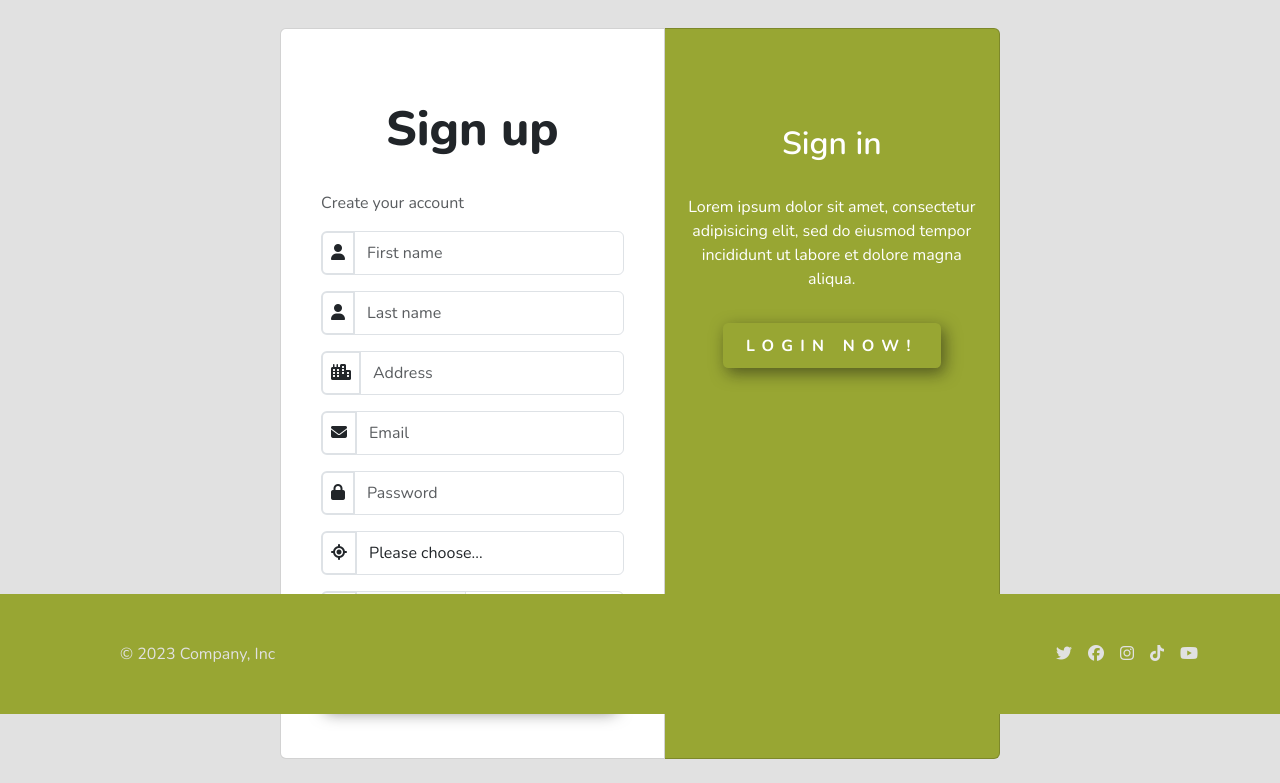
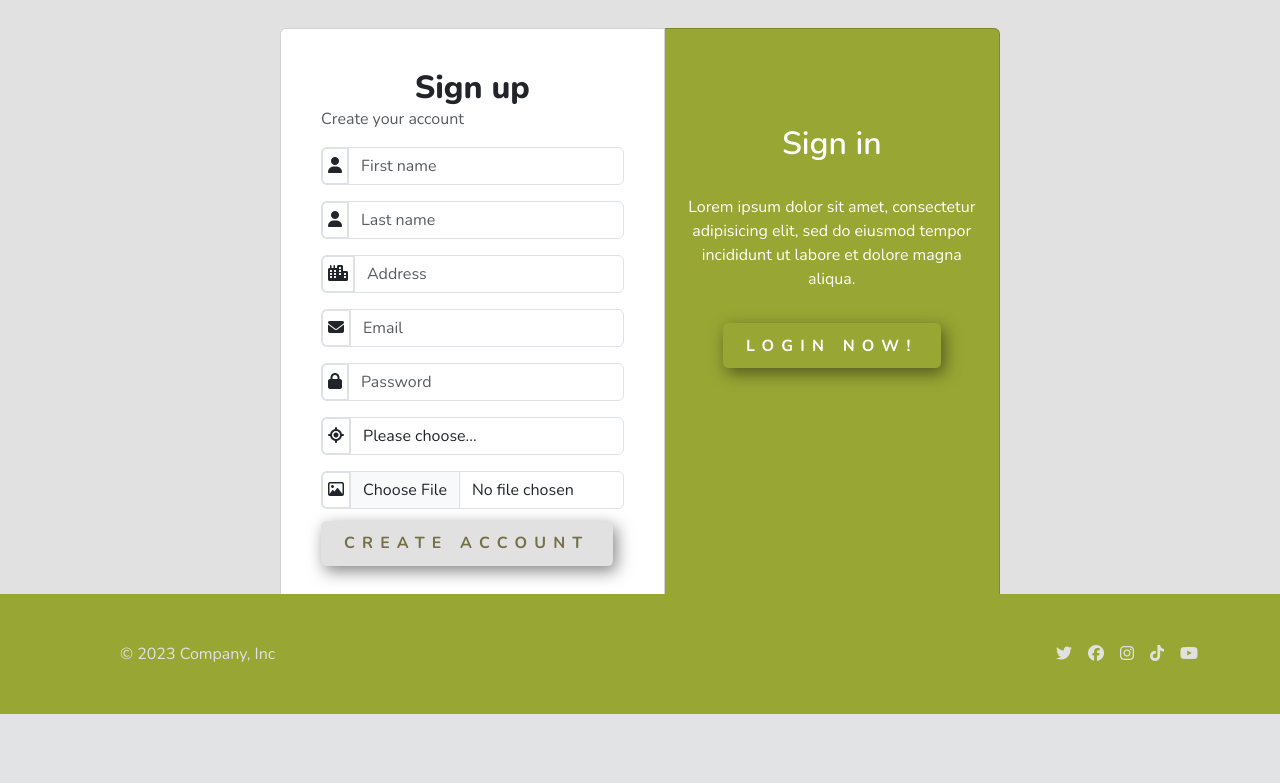
Before and after one commit to AboutSelphy/Fullstack-GR3, a PHP site: page /pages/users/register.php in a window 1280 px wide. Shown: the part 86-869 px from the top of the page. After the commit the page ends 800 px from the top, so only its background shows below. Run offline with PHP 8.4, Linux system fonts and the light colour scheme; data comes from the database, SQL or seed files in the repository; some libraries are stand-ins or nearby versions; some web fonts are replaced.

Commit message:
style update register

```diff
--- a/pages/users/register.php
+++ b/pages/users/register.php
@@ -170,7 +170,7 @@ $db = NULL;
     <div class="container p-4">
         <div class="row justify-content-center mt-1">
 
-            <div class="col-md-8">
+            <div class="col-md-8 registerformwrapper">
                 <form method="post" enctype="multipart/form-data">
                     <div class="card-group mb-0">
                         <div class="card p-4">
--- a/resources/style/global.css
+++ b/resources/style/global.css
@@ -151,6 +151,17 @@ section img {
   color: #e1e1e1;
 }
 
+.registerformwrapper h1 {
+  font-size: 2rem;
+  margin: 0;
+}
+.registerformwrapper .mb-3 {
+  margin-bottom: 0 !important;
+}
+.registerformwrapper label {
+  padding: 0 5px !important;
+}
+
 @media screen and (min-height: 600px) and (max-height: 800px) {
   .detailpage {
     min-height: 140vh;
--- a/resources/style/global.scss
+++ b/resources/style/global.scss
@@ -152,6 +152,18 @@ section {
     }
 }
 
+.registerformwrapper {
+    h1 {
+        font-size: 2rem;
+        margin: 0;
+    }
+    .mb-3 {
+        margin-bottom: 0 !important;
+    }
+    label {
+        padding: 0 5px !important;
+    }
+}
 
 
 // Responsive code:
```
Also changed, not shown: 1 other file.
